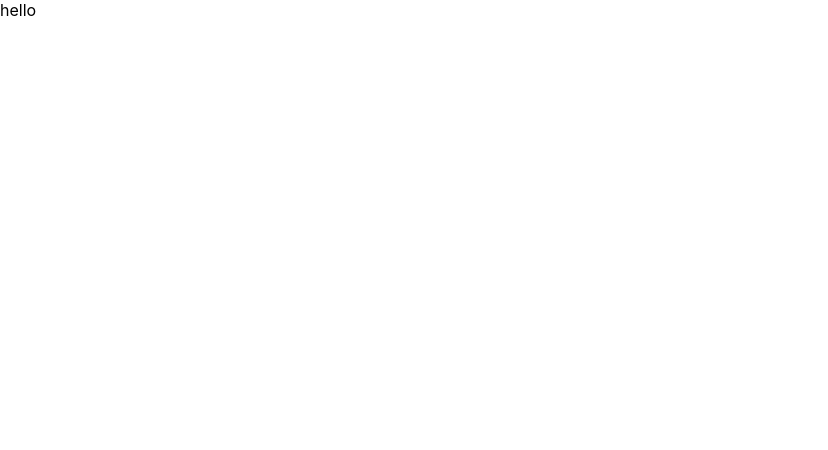
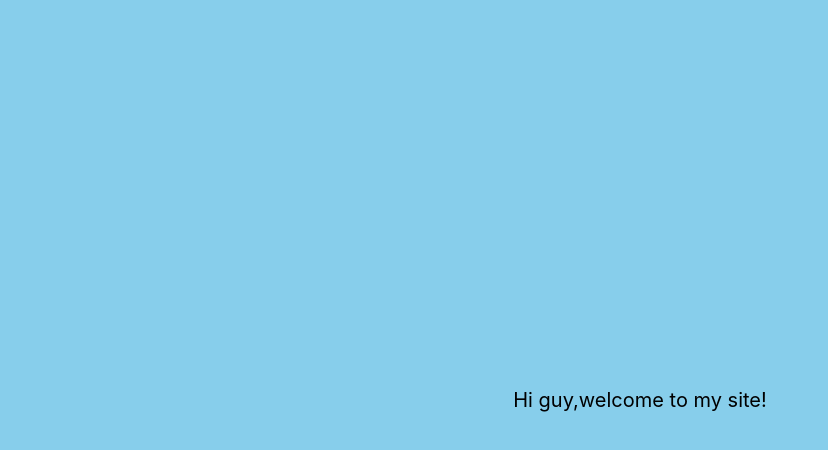
Before and after one commit to one-thing-one-world/blog-client, a React (Create React App) app: page / in a window 1280 px wide. Shown: the top 450 px of the page, without its empty margins (0-828 px from the left). Built offline with nearby package versions, Linux system fonts and the light colour scheme.

Commit message:
feat: feat home welcome ui

```diff
--- a/package.json
+++ b/package.json
@@ -14,6 +14,7 @@
     "react": "^18.1.0",
     "react-dom": "^18.1.0",
     "react-scripts": "5.0.1",
+    "styled-components": "^5.3.5",
     "typescript": "^4.6.4",
     "web-vitals": "^2.1.4"
   },
@@ -46,6 +47,7 @@
     ]
   },
   "devDependencies": {
+    "@types/styled-components": "^5.1.25",
     "@typescript-eslint/eslint-plugin": "^5.22.0",
     "@typescript-eslint/parser": "^5.22.0",
     "eslint": "^7.32.0 || ^8.2.0",
--- a/src/App.tsx
+++ b/src/App.tsx
@@ -1,13 +1,16 @@
 import React from 'react'
 import './App.css'
+import styled from 'styled-components'
 
-function Some() {
-  return <div>hello</div>
+const Wrapper = styled.div`
+  width: 100vw;
+  height: 100vh;
+  background: skyblue;
+  display: flex;
+  justify-content: center;
+  align-items: center;
+  font-size: 20px;
+`
+export default function App() {
+  return <Wrapper>Hi guy,welcome to my site!</Wrapper>
 }
-export default function App() {
-  return (
-    <div>
-      <Some />
-    </div>
-  )
-}
```
Also changed, not shown: 2 other files (tests, documents, lock files or other folders).
